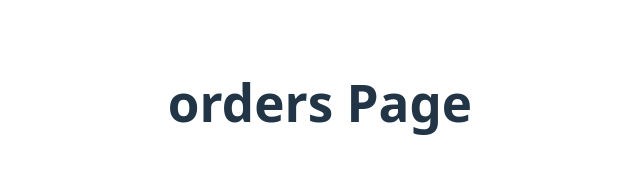
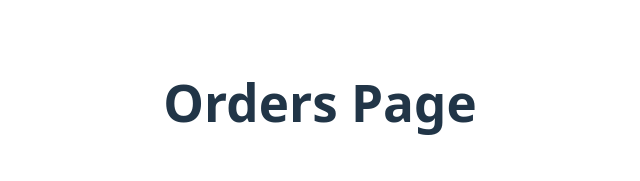
Before and after one commit to Maybemarc/Mern-E-Commerce, a React (Vite) app in the folder Frontend/e-commerce/: page /user/order in a window 1280 px wide. Shown: the top 181 px of the page, without its empty margins (320-960 px from the left). Built offline with nearby package versions, Linux system fonts and the light colour scheme.

Commit message:
Minimal change

```diff
--- a/Frontend/e-commerce/src/pages/orders.jsx
+++ b/Frontend/e-commerce/src/pages/orders.jsx
@@ -1,7 +1,7 @@
 function Orders(){
     return (
         <div>
-            <h1>orders Page</h1>
+            <h1>Orders Page</h1>
         </div>
     )
 }
```
